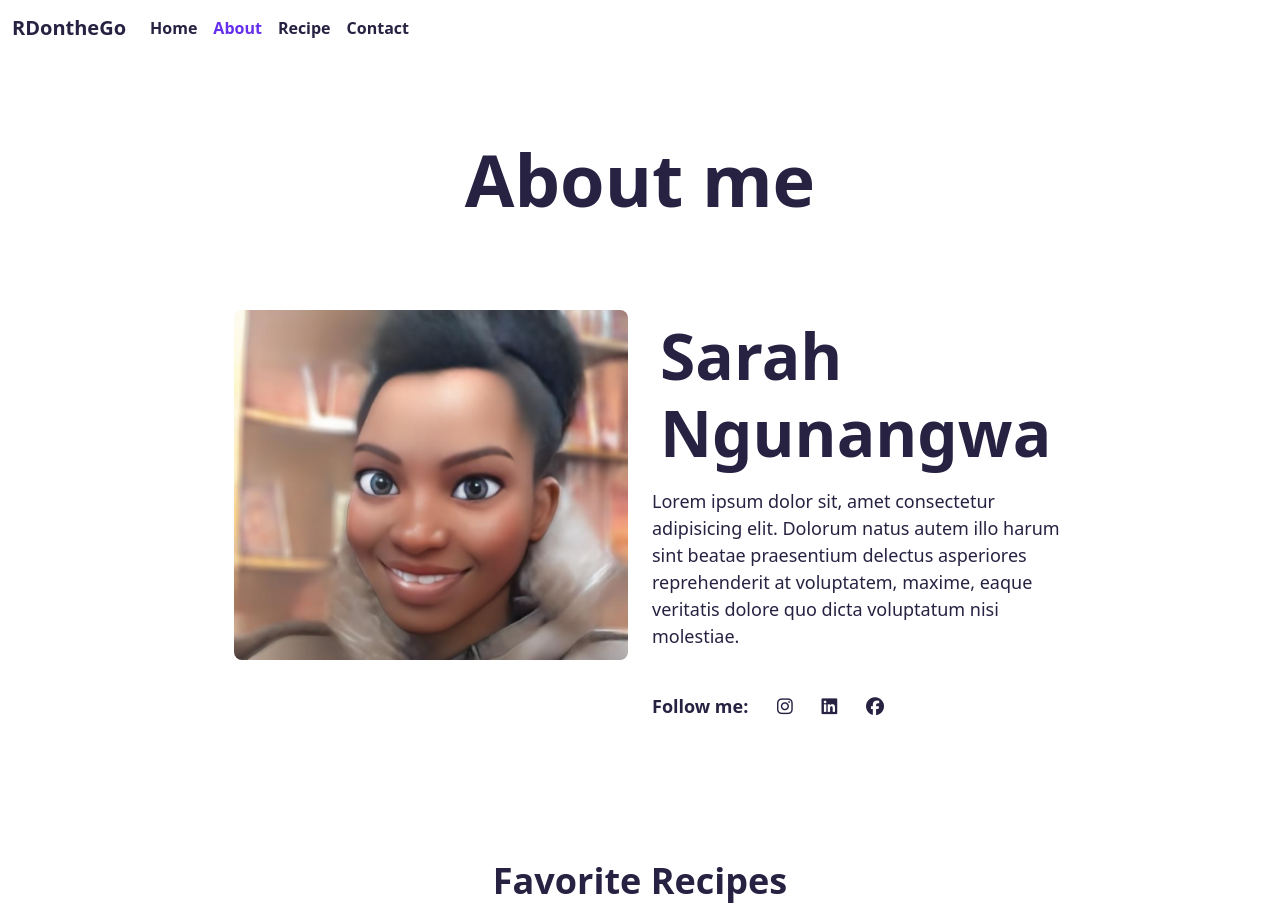
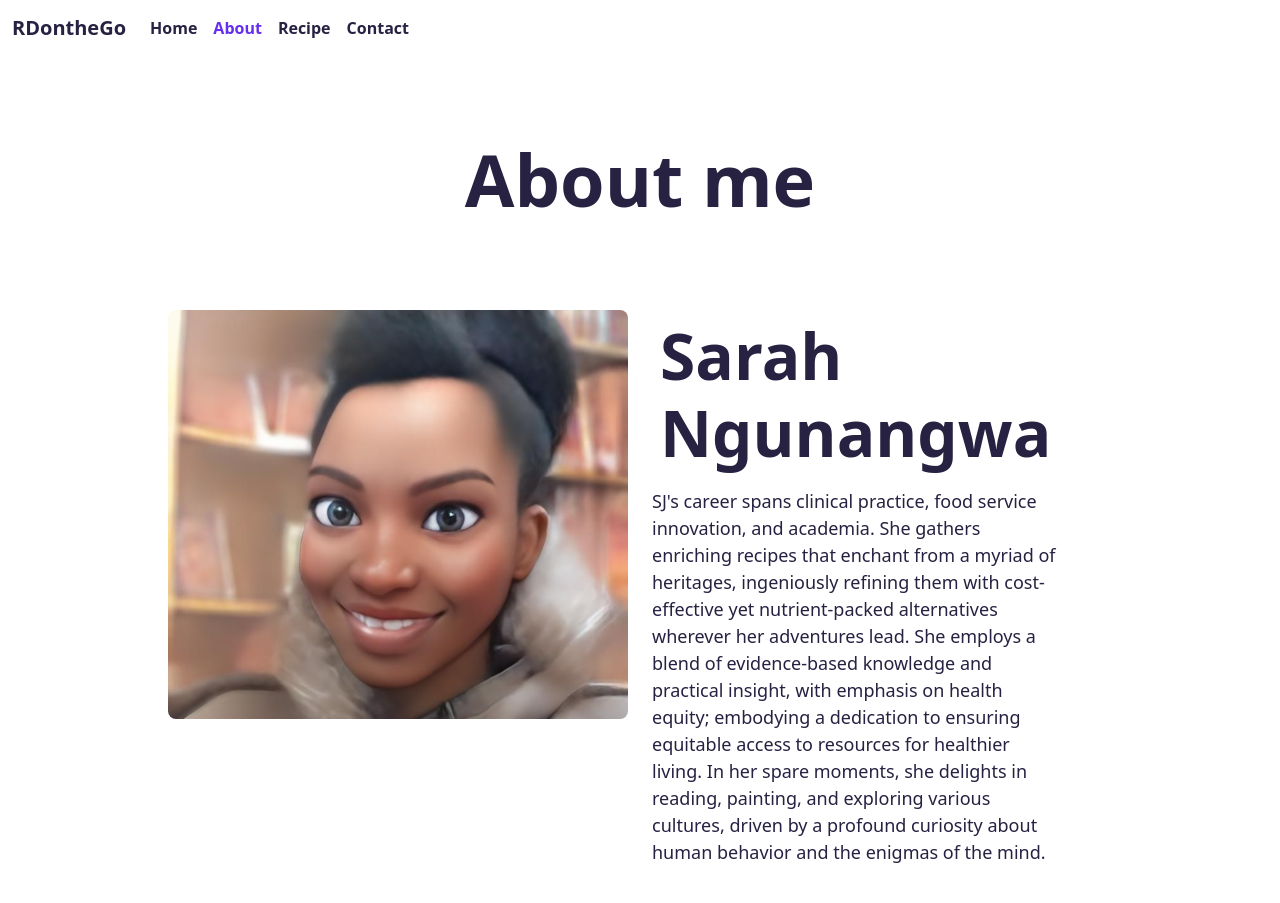
Before and after one commit to 5ar4hJ/portfolio-project, a plain HTML site: page about.html in a window 1280 px wide. Shown: the top 903 px of the page. Drawn offline with nearby package versions, Linux system fonts and the light colour scheme.

Commit message:
Added content to the about page

```diff
--- a/about.html
+++ b/about.html
@@ -84,10 +84,16 @@
         <div class="content col-md-6">
           <h2 class="text-md-start p-2">Sarah Ngunangwa</h2>
           <p>
-            Lorem ipsum dolor sit, amet consectetur adipisicing elit. Dolorum
-            natus autem illo harum sint beatae praesentium delectus asperiores
-            reprehenderit at voluptatem, maxime, eaque veritatis dolore quo
-            dicta voluptatum nisi molestiae.
+            SJ's career spans clinical practice, food service innovation, and
+            academia. She gathers enriching recipes that enchant from a myriad
+            of heritages, ingeniously refining them with cost-effective yet
+            nutrient-packed alternatives wherever her adventures lead. She
+            employs a blend of evidence-based knowledge and practical insight,
+            with emphasis on health equity; embodying a dedication to ensuring
+            equitable access to resources for healthier living. In her spare
+            moments, she delights in reading, painting, and exploring various
+            cultures, driven by a profound curiosity about human behavior and
+            the enigmas of the mind.
           </p>
           <p>
             <span class="about-follow fw-bold"> Follow me:</span>
--- a/src/style.css
+++ b/src/style.css
@@ -93,6 +93,7 @@ h3 {
 }
 .me-pic {
   border-radius: 8px;
+  max-height: 450px;
 }
 .about-favorites {
   font-size: 36px;
```
